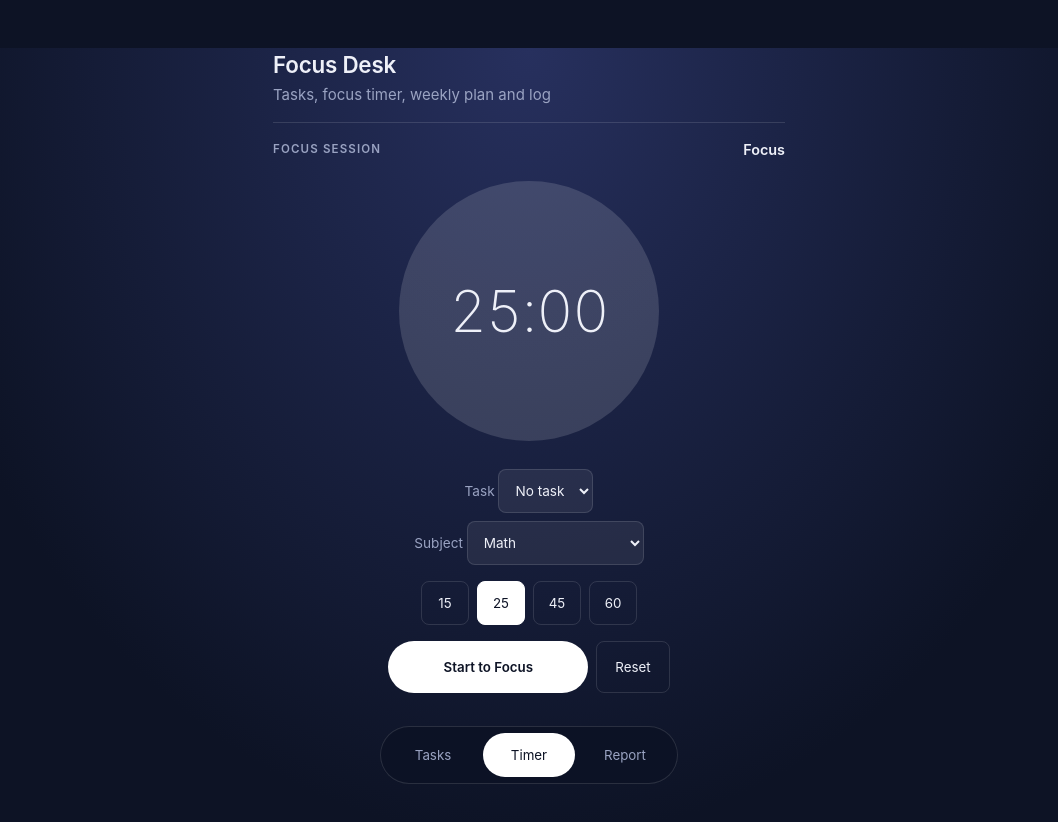
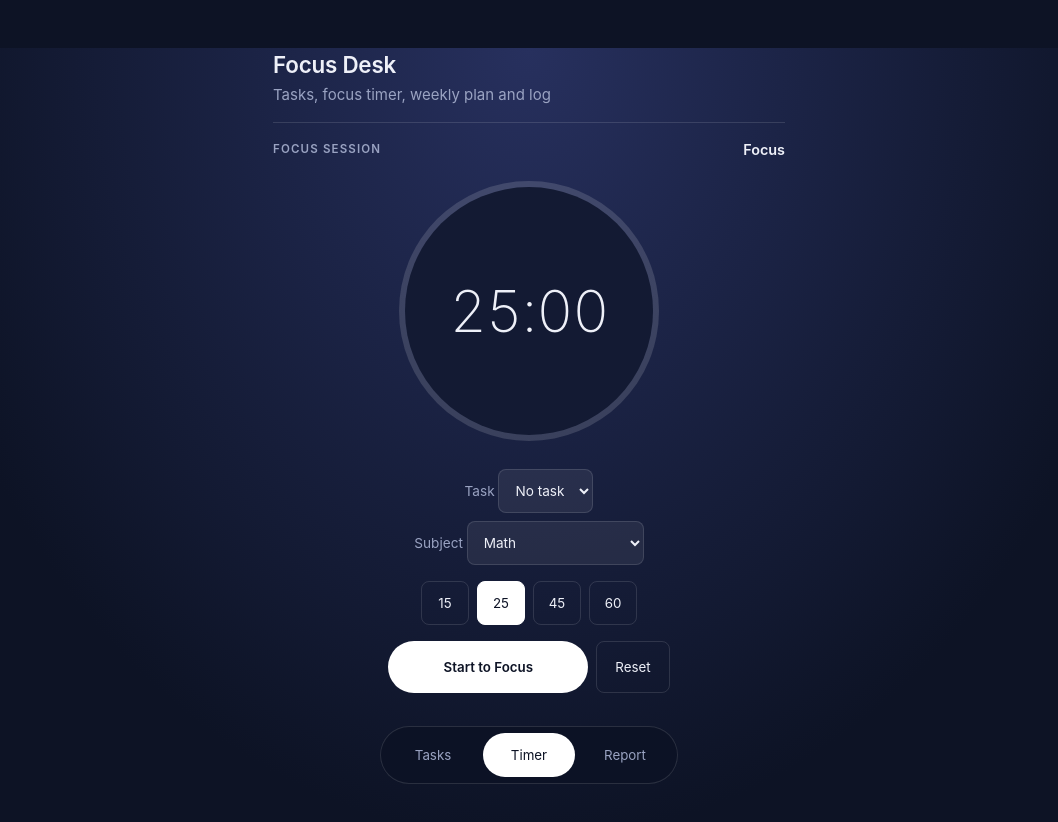
Before and after one commit to abdalhadymahmoud9-crypto/study-planner, a website with bundled scripts: page index.html in a window 1280 px wide. Shown: the whole page, without its empty margins (111-1169 px from the left). Built offline with nearby package versions, Linux system fonts and the light colour scheme.

Commit message:
Update clock styles in style.css

```diff
--- a/style.css
+++ b/style.css
@@ -67,7 +67,7 @@ main{display:block;margin-top:16px}
 h2,.pill{color:var(--mute)}
 .pill{color:var(--ink)}
 #ring{width:260px;height:260px;margin:8px auto 28px;background:conic-gradient(var(--accent) var(--p),rgba(255,255,255,.14) 0)}
-#clock{width:250px;height:250px;background:transparent;color:var(--ink);font-size:3.6rem;font-weight:200}
+#clock{width:250px;height:250px;width:calc(100% - 12px);height:calc(100% - 12px);background:#131a33;color:var(--ink);font-size:3.6rem;font-weight:200}
 select,input{background:rgba(255,255,255,.07);border-color:var(--line);color:var(--ink);color-scheme:dark}
 select option{background:#1c2447;color:#fff}
 ::placeholder{color:#7f89ab}
```
